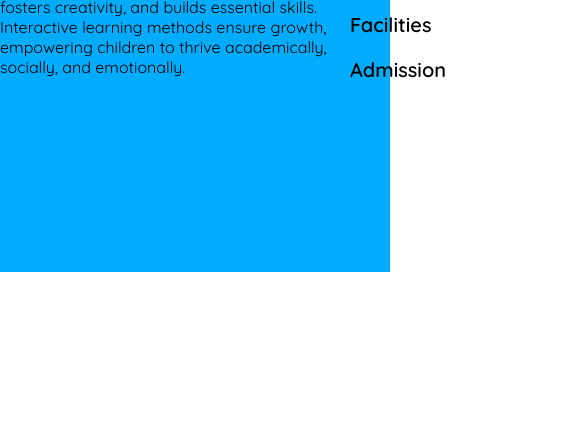
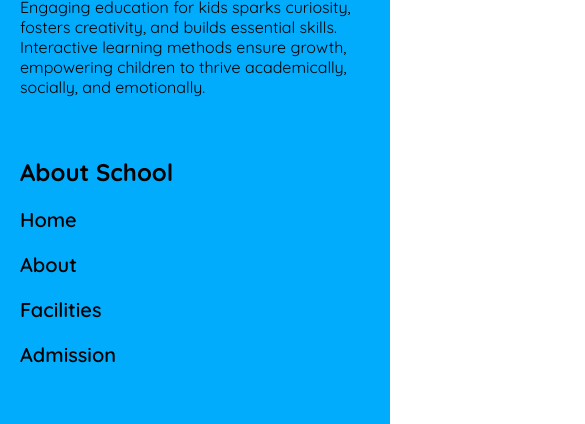
Before and after one commit to shaownsk/Assignment-2, a plain HTML site: page index.html in a window 390 px wide. Shown: the part 3408-3832 px from the top of the page, 585 px wide, since content can reach past the window. Before the commit the page ends 3680 px from the top, so only its background shows below. Drawn offline with Linux system fonts and the light colour scheme.

Commit message:
responsive footer

```diff
--- a/index.html
+++ b/index.html
@@ -125,7 +125,7 @@
                     <h1 class="footer-heading">Kids <br>
                         Education</h1>
                 </div>
-                <p>Engaging education for kids sparks curiosity, fosters creativity, and builds essential skills. Interactive learning methods ensure growth, empowering children to thrive academically, socially, and emotionally.</p>
+                <p class="footer-description">Engaging education for kids sparks curiosity, fosters creativity, and builds essential skills. Interactive learning methods ensure growth, empowering children to thrive academically, socially, and emotionally.</p>
             </div>
             <div class="footer-container">
                 <h2 style="padding-bottom: 20px;">About School</h2>
--- a/style.css
+++ b/style.css
@@ -305,6 +305,9 @@ footer{
         width: 100%;
 
     }
+    main{
+        margin: 0px auto;
+    }
     .container,
     .title,
     .description,
@@ -360,7 +363,16 @@ footer{
         margin-left: 5px;
 
     }
+    /* footer */
     footer{
-
+        grid-template-columns: repeat(1,1fr);
+        gap: 20px;
+        width: 100%;
+    }
+    .footer-container{
+        padding: 20px;
+    }
+    .footer-description{
+        width: 90%;
     }
 }
```
